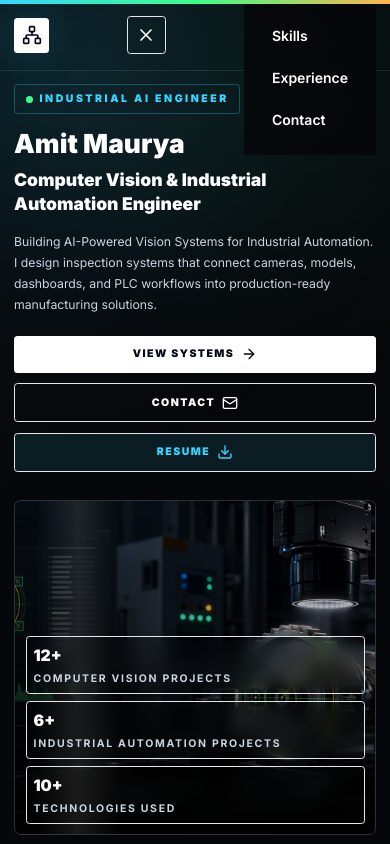
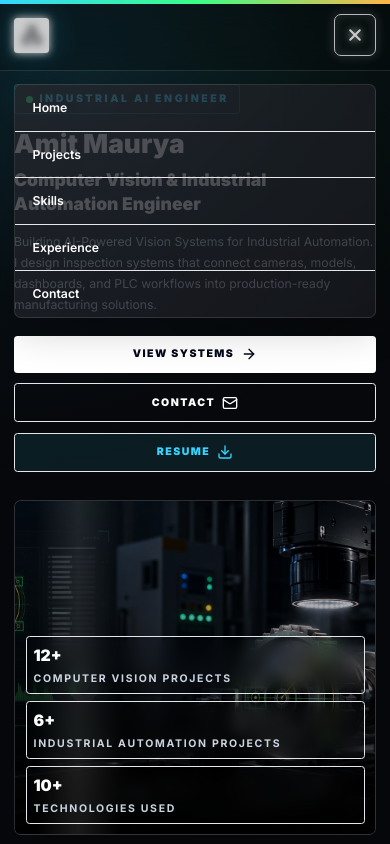
Before and after one commit to Rishbyte-lgtm/Industrial-vision-portfolio, a Next.js app: page / in a window 390 px wide. Both pictures are taken after a click on the button "Open navigation menu". Shown: the top 844 px of the page. Built offline with nearby package versions, Linux system fonts and the light colour scheme.

Commit message:
fix: improve mobile hamburger menu - fix overflow and theme consistency

```diff
--- a/components/MobileMenu.tsx
+++ b/components/MobileMenu.tsx
@@ -26,33 +26,64 @@ export default function MobileMenu({ navItems, onNavigate }: MobileMenuProps) {
       <button
         type="button"
         onClick={handleClick}
-        className="grid h-11 w-11 place-items-center rounded border border-white/12 bg-white/6 lg:hidden light:border-slate-900/10 light:bg-white"
+        className="relative flex h-12 w-12 items-center justify-center rounded-lg border border-white/12 bg-white/8 transition hover:border-white/20 hover:bg-white/12 active:bg-white/16 lg:hidden light:border-slate-900/12 light:bg-slate-900/10 light:hover:border-slate-800 light:hover:bg-slate-900/20 light:active:bg-slate-900/30"
         aria-label="Open navigation menu"
         aria-expanded={isOpen}
+        aria-controls="mobile-menu"
       >
-        {isOpen ? <X size={20} /> : <Menu size={20} />}
+        <motion.div
+          animate={isOpen ? { rotate: 90, scale: 0.8 } : { rotate: 0, scale: 1 }}
+          transition={{ duration: 0.2 }}
+          className="flex items-center justify-center"
+        >
+          {isOpen ? (
+            <X size={24} className="text-white light:text-slate-900" strokeWidth={2.5} />
+          ) : (
+            <Menu size={24} className="text-white light:text-slate-900" strokeWidth={2.5} />
+          )}
+        </motion.div>
       </button>
 
-      <AnimatePresence>
+      <AnimatePresence mode="wait">
         {isOpen && (
+          <>
+            {/* Backdrop overlay */}
             <motion.div
-            initial={{ opacity: 0, y: -8 }}
+              initial={{ opacity: 0 }}
+              animate={{ opacity: 1 }}
+              exit={{ opacity: 0 }}
+              transition={{ duration: 0.2 }}
+              onClick={() => setIsOpen(false)}
+              className="fixed inset-0 z-30 bg-black/20 backdrop-blur-sm lg:hidden light:bg-white/10"
+              aria-hidden="true"
+            />
+
+            {/* Menu dropdown */}
+            <motion.div
+              id="mobile-menu"
+              initial={{ opacity: 0, y: -12 }}
               animate={{ opacity: 1, y: 0 }}
-            exit={{ opacity: 0, y: -8 }}
-            transition={{ duration: 0.2 }}
-            className="border-t border-white/10 bg-[#07080b]/95 px-5 py-4 lg:hidden light:border-slate-900/10 light:bg-white/95"
+              exit={{ opacity: 0, y: -12 }}
+              transition={{ duration: 0.3, ease: "easeOut" }}
+              className="glass-panel fixed left-4 right-4 top-24 z-40 overflow-hidden rounded-lg border border-white/10 lg:hidden light:border-slate-900/10 sm:left-5 sm:right-5"
             >
-            {navItems.map((item) => (
-              <a
+              <nav className="flex flex-col divide-y divide-white/8 light:divide-slate-900/10">
+                {navItems.map((item, index) => (
+                  <motion.a
                     key={item}
                     href={`#${item.toLowerCase()}`}
                     onClick={handleNavClick}
-                className="block rounded px-3 py-3 font-semibold text-white/76 transition hover:bg-white/8 light:text-slate-800 light:hover:bg-slate-900/10"
+                    initial={{ opacity: 0, x: -20 }}
+                    animate={{ opacity: 1, x: 0 }}
+                    transition={{ delay: index * 0.05, duration: 0.2 }}
+                    className="px-5 py-4 text-sm font-semibold text-white/78 transition hover:bg-white/8 hover:text-white active:bg-white/12 light:text-slate-700 light:hover:bg-slate-900/10 light:hover:text-slate-900 light:active:bg-slate-900/20 sm:text-base"
                   >
                     {item}
-              </a>
+                  </motion.a>
                 ))}
+              </nav>
             </motion.div>
+          </>
         )}
       </AnimatePresence>
     </>
```
Lines whose indentation alone changed are shown as unchanged.
